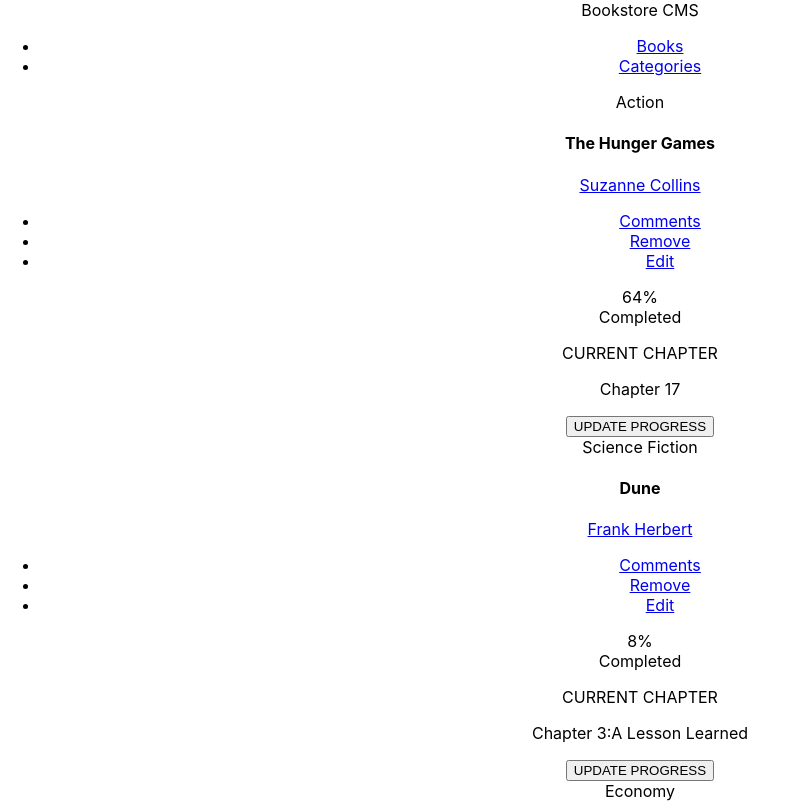
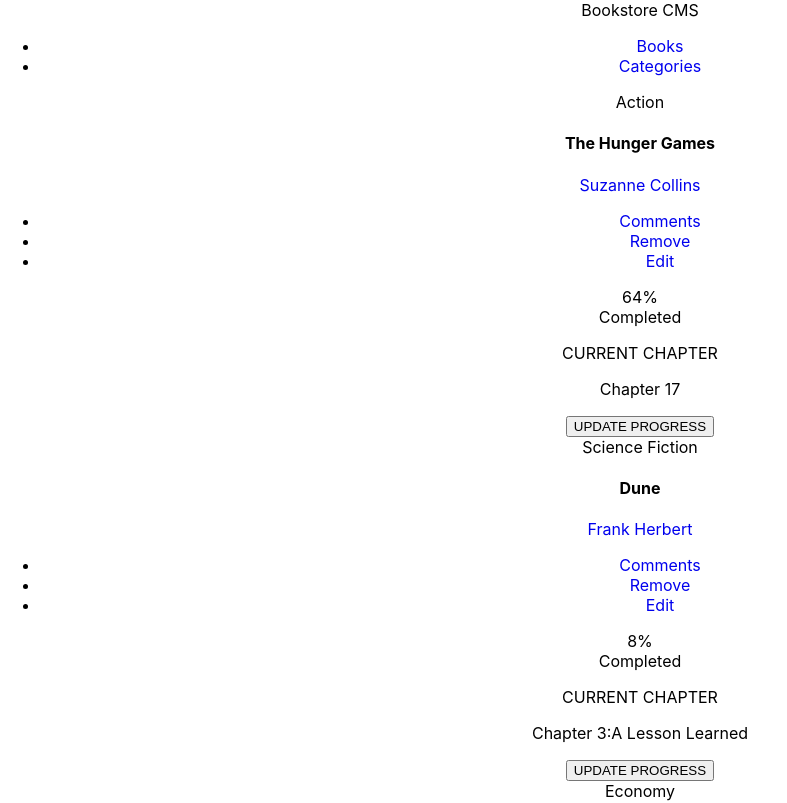
Before and after one commit to olawale-o/react-bookstore, a React (Create React App) app: page / in a window 1280 px wide. Shown: the top 803 px of the page, without its empty margins (0-787 px from the left). Built offline with nearby package versions, Linux system fonts and the light colour scheme.

Commit message:
Change categories key to category in booksArray

```diff
--- a/src/components/SingleBook.js
+++ b/src/components/SingleBook.js
@@ -4,7 +4,7 @@
 const SingleBook = ({ book }) => (
   <div className="Book">
     <div className="book-summary">
-      <span className="book-category">{book.categories}</span>
+      <span className="book-category">{book.category}</span>
       <h4 className="book-title">{book.title}</h4>
       <a href="/#">{book.author}</a>
       <ul className="book-modify">
@@ -46,7 +46,7 @@
 SingleBook.propTypes = {
   book: PropType.shape({
     id: PropType.number.isRequired,
-    categories: PropType.string.isRequired,
+    category: PropType.string.isRequired,
     title: PropType.string.isRequired,
     author: PropType.string.isRequired,
     completed: PropType.string.isRequired,
--- a/src/data/index.js
+++ b/src/data/index.js
@@ -1,7 +1,7 @@
 const booksArray = [
   {
     id: 1,
-    categories: 'Action',
+    category: 'Action',
     title: 'The Hunger Games',
     author: 'Suzanne Collins',
     completed: '64',
@@ -10,7 +10,7 @@
   },
   {
     id: 2,
-    categories: 'Science Fiction',
+    category: 'Science Fiction',
     title: 'Dune',
     author: 'Frank Herbert',
     completed: '8',
@@ -19,7 +19,7 @@
   },
   {
     id: 3,
-    categories: 'Economy',
+    category: 'Economy',
     title: 'Capital in the Twenty-First Century',
     author: 'Suzanne Collins',
     completed: '0',
--- a/src/index.css
+++ b/src/index.css
@@ -25,3 +25,7 @@
     'Courier New',
     monospace;
 }
+
+a {
+  text-decoration: none;
+}
```
